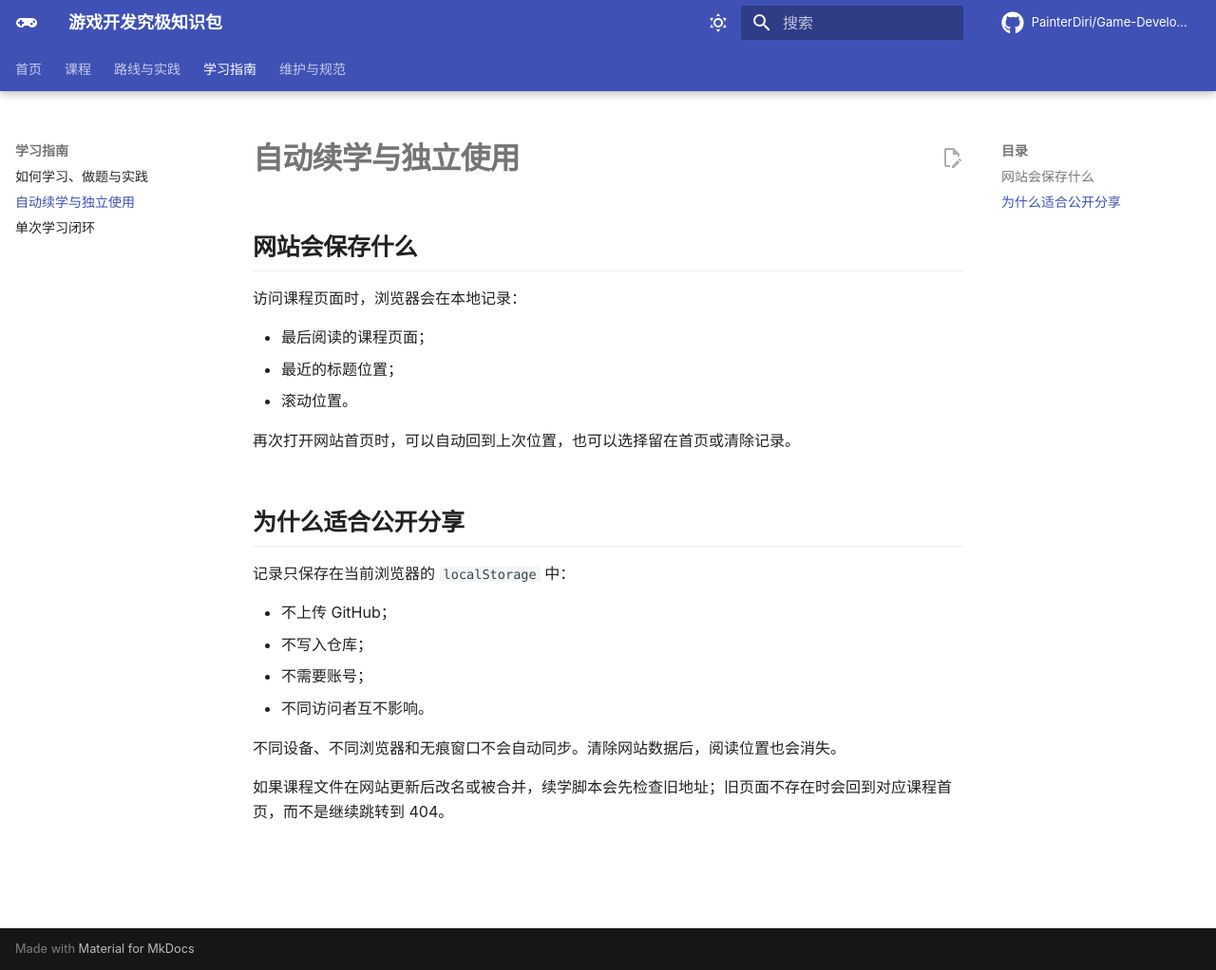
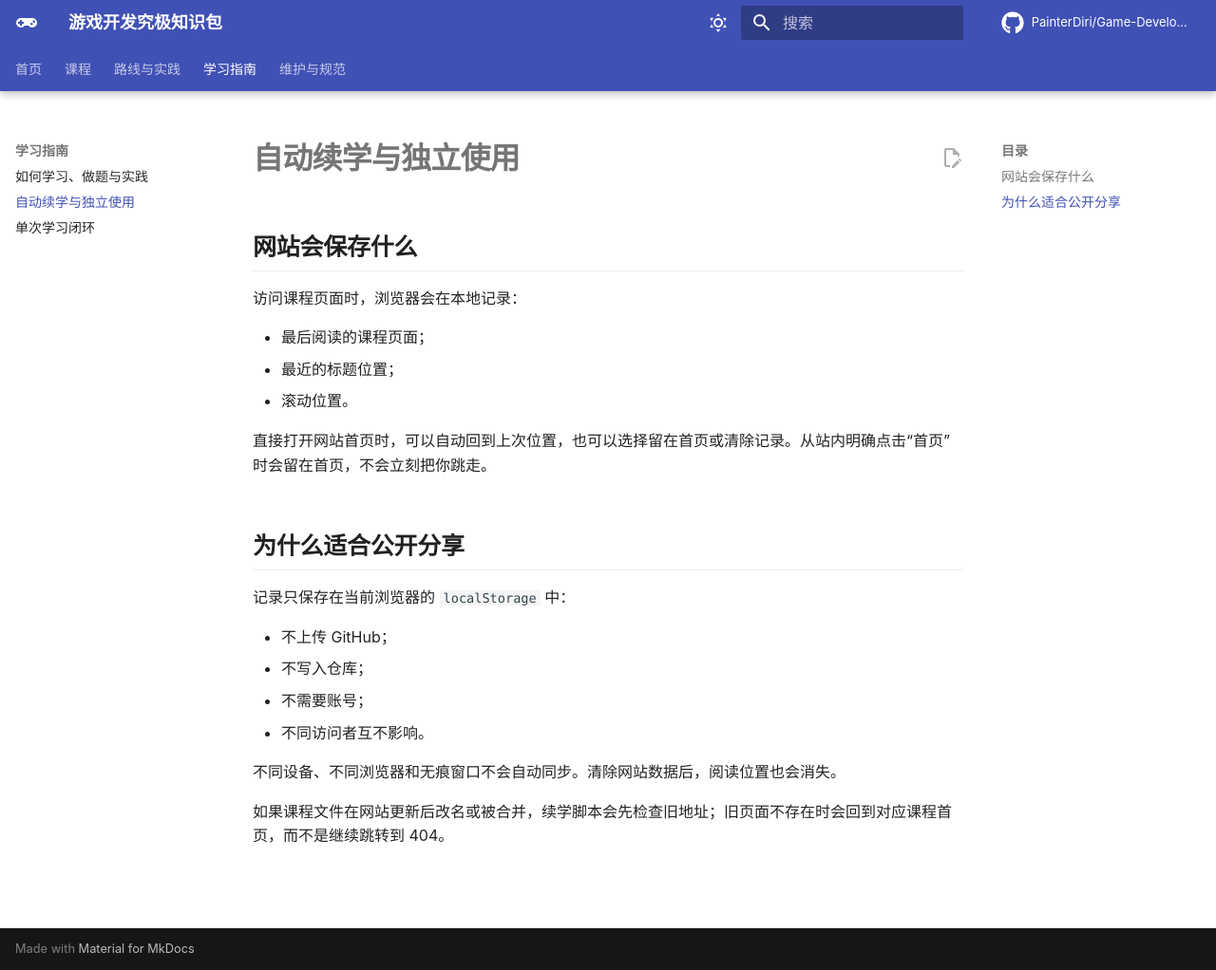
Before and after one commit to PainterDiri/Game-Development-Knowledge, an MkDocs documentation site: the page built from docs/automatic-progress.md, in a window 1280 px wide and 1022 px high. Shown: the whole window at 95% size. Built offline with MkDocs 1.6.1 and Material for MkDocs 9.7.7, drawn with Linux system fonts in a browser that asks for light colours; comment, search, counter and statistics services are not loaded; part of the change alters nothing that is shown.

```diff
--- a/docs/automatic-progress.md
+++ b/docs/automatic-progress.md
@@ -8,7 +8,7 @@
 - 最近的标题位置；
 - 滚动位置。
 
-再次打开网站首页时，可以自动回到上次位置，也可以选择留在首页或清除记录。
+直接打开网站首页时，可以自动回到上次位置，也可以选择留在首页或清除记录。从站内明确点击“首页”时会留在首页，不会立刻把你跳走。
 
 ## 为什么适合公开分享
 
--- a/docs/javascripts/learning-progress.js
+++ b/docs/javascripts/learning-progress.js
@@ -3,6 +3,7 @@
 
   const STORAGE_KEY = "game-dev-knowledge:last-reading-position:v1";
   const RESUME_SESSION_KEY = "game-dev-knowledge:resume-target:v1";
+  const STAY_HOME_SESSION_KEY = "game-dev-knowledge:stay-home-once:v1";
   const SAVE_INTERVAL_MS = 500;
   const REDIRECT_DELAY_MS = 1200;
   const COURSE_SEGMENT = "/courses/";
@@ -21,10 +22,11 @@
   const isCoursePage = () => isSafeCoursePath(window.location.pathname);
   const isNotFoundPage = () => document.querySelector("article h1")?.textContent.trim() === NOT_FOUND_HEADING;
   const isTrackableCoursePage = () => isCoursePage() && !isNotFoundPage();
-  const isHomePage = () => {
-    const path = window.location.pathname.replace(/index\.html$/, "");
+  const isHomePath = (pathname) => {
+    const path = pathname.replace(/index\.html$/, "");
     return path === "/" || path.endsWith("/Game-Development-Knowledge/");
   };
+  const isHomePage = () => isHomePath(window.location.pathname);
 
   function readProgress() {
     try {
@@ -187,18 +189,22 @@
     host.prepend(panel);
 
     const countdown = panel.querySelector('[data-role="countdown"]');
-    countdown.textContent = repaired
-      ? "原阅读页面已调整，将自动返回这门课程的首页。"
-      : "即将自动跳转；本次需要浏览首页可点“留在首页”。";
-    const timer = window.setTimeout(() => resume(progress), REDIRECT_DELAY_MS);
+    const explicitlyOpenedHome = sessionStorage.getItem(STAY_HOME_SESSION_KEY) === "1";
+    sessionStorage.removeItem(STAY_HOME_SESSION_KEY);
+    countdown.textContent = explicitlyOpenedHome
+      ? "已从站内返回首页，本次不会自动跳转。"
+      : repaired
+        ? "原阅读页面已调整，将自动返回这门课程的首页。"
+        : "即将自动跳转；本次需要浏览首页可点“留在首页”。";
+    const timer = explicitlyOpenedHome ? null : window.setTimeout(() => resume(progress), REDIRECT_DELAY_MS);
 
     panel.querySelector('[data-action="resume"]').addEventListener("click", () => resume(progress));
     panel.querySelector('[data-action="stay"]').addEventListener("click", () => {
-      window.clearTimeout(timer);
-      countdown.textContent = "本次已留在首页；下次打开网站仍会自动续学。";
+      if (timer) window.clearTimeout(timer);
+      countdown.textContent = "本次已留在首页；下次直接打开网站仍会自动续学。";
     });
     panel.querySelector('[data-action="clear"]').addEventListener("click", () => {
-      window.clearTimeout(timer);
+      if (timer) window.clearTimeout(timer);
       clearProgress();
       panel.remove();
     });
@@ -234,6 +240,21 @@
     return true;
   }
 
+  function installHomeNavigationGuard() {
+    document.addEventListener("click", (event) => {
+      const target = event.target instanceof Element ? event.target.closest("a[href]") : null;
+      if (!target || isHomePage()) return;
+      try {
+        const url = new URL(target.href, window.location.href);
+        if (url.origin === window.location.origin && isHomePath(url.pathname)) {
+          sessionStorage.setItem(STAY_HOME_SESSION_KEY, "1");
+        }
+      } catch (_) {
+        // Ignore malformed or non-navigation links.
+      }
+    });
+  }
+
   function installTracker() {
     let timer = null;
     const scheduleSave = () => {
@@ -252,6 +273,7 @@
 
   async function boot() {
     installTracker();
+    installHomeNavigationGuard();
     if (await recoverRemovedCoursePage()) return;
     restoreProgressIfRequested();
     await addResumePanel();
```
